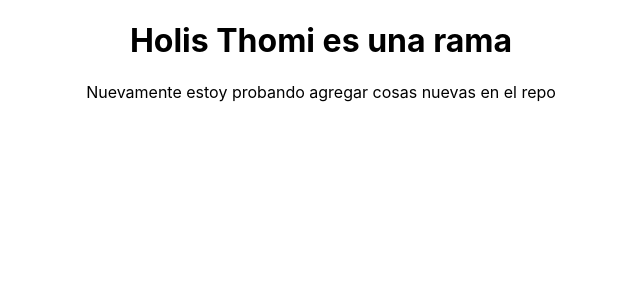
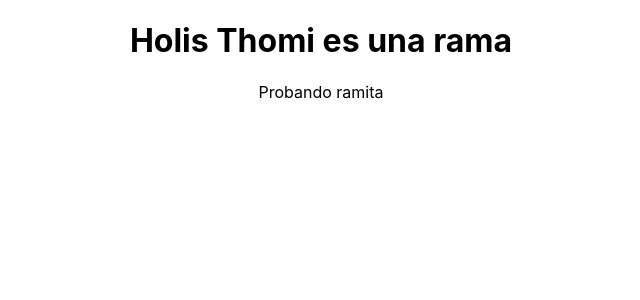
Before and after one commit to FlorVeneziano/Prueba, a React (Create React App) app in the folder front/: page / in a window 1280 px wide. Shown: the top 300 px of the page, without its empty margins (319-959 px from the left). Built offline with nearby package versions, Linux system fonts and the light colour scheme.

Commit message:
bugFix(App)enseñando a thomi

```diff
--- a/front/src/App.js
+++ b/front/src/App.js
@@ -5,7 +5,7 @@ function App() {
   return (
     <div className="App">
       <h1>Holis Thomi es una rama</h1>
-      <p>Nuevamente estoy probando agregar cosas nuevas en el repo</p>
+      <p>Probando ramita</p>
     </div>
   );
 }
```
